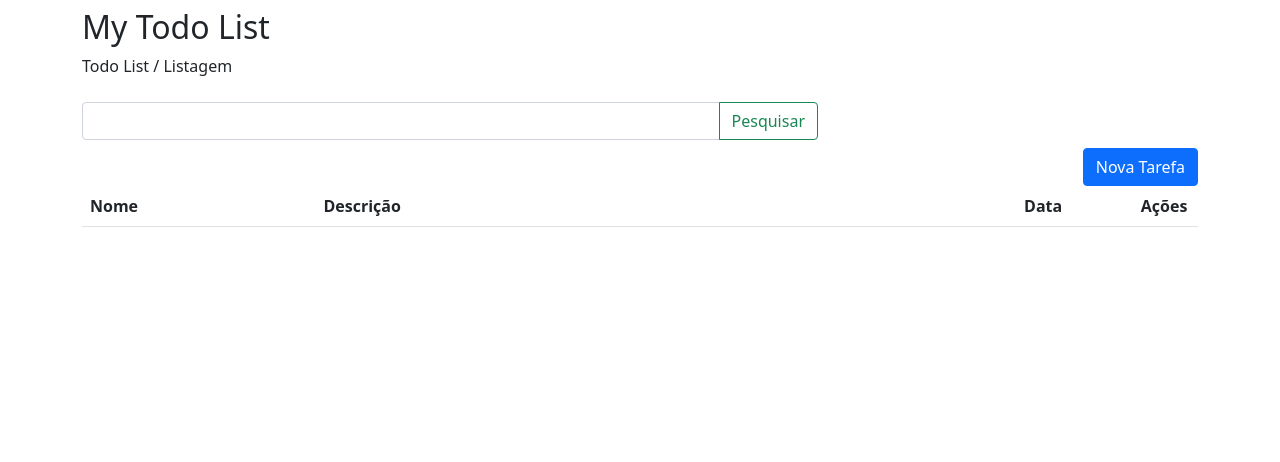
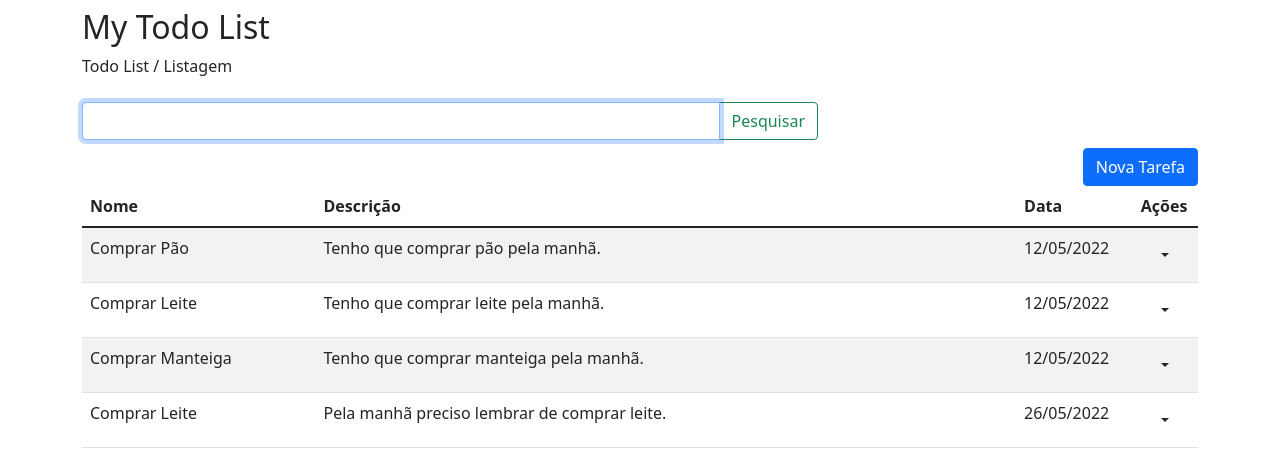
Before and after one commit to PedroFerreiraCJr/angular-todo, an Angular app: page /list in a window 1280 px wide. Shown: the top 462 px of the page. Built offline with nearby package versions, Linux system fonts and the light colour scheme; data requests are answered from the project's data file.

Commit message:
correção na busca reativa

```diff
--- a/db.json
+++ b/db.json
@@ -17,6 +17,12 @@
       "description": "Tenho que comprar manteiga pela manhã.",
       "date": "2022-05-12T15:45:36.201Z",
       "id": 3
+    },
+    {
+      "name": "Comprar Leite",
+      "description": "Pela manhã preciso lembrar de comprar leite.",
+      "date": "2022-05-26T03:02:21.581Z",
+      "id": 4
     }
   ]
 }
--- a/src/app/app.module.ts
+++ b/src/app/app.module.ts
@@ -12,6 +12,7 @@ import { TodoComponent } from './components/todo/todo.component';
 import { TodoListComponent } from './components/todo-list/todo-list.component';
 import { BreadCrumbComponent } from './components/bread-crumb/bread-crumb.component';
 import { ModalComponent } from './components/modal/modal.component';
+import { AutofocusDirective } from './directives/autofocus.directive';
 
 @NgModule({
   declarations: [
@@ -19,7 +20,8 @@ import { ModalComponent } from './components/modal/modal.component';
     TodoComponent,
     TodoListComponent,
     BreadCrumbComponent,
-    ModalComponent
+    ModalComponent,
+    AutofocusDirective
   ],
   imports: [
     BrowserModule,
--- a/src/app/components/todo-list/todo-list.component.html
+++ b/src/app/components/todo-list/todo-list.component.html
@@ -3,11 +3,8 @@
     <div class="row">
       <div class="col-sm-8">
         <div class="input-group">
-          <input type="search" class="form-control" formControlName="search">
+          <input type="search" class="form-control" formControlName="search" [autofocus]="true">
           <button class="btn btn-outline-success" type="button" (click)="onSubmit()">Pesquisar</button>
-        </div>
-        <div class="invalid-feedback">
-          Example invalid input group feedback
         </div>
       </div>
     </div>
--- a/src/app/components/todo-list/todo-list.component.ts
+++ b/src/app/components/todo-list/todo-list.component.ts
@@ -2,7 +2,7 @@ import { Component, OnInit } from '@angular/core';
 import { FormBuilder, FormGroup, Validators } from '@angular/forms';
 import { ActivatedRoute, Router } from '@angular/router';
 
-import { filter, map, Observable, of, switchMap, tap } from 'rxjs';
+import { distinctUntilChanged, filter, map, Observable, of, startWith, switchMap, tap } from 'rxjs';
 import { Todo } from 'src/app/model/todo.model';
 
 import { BreadCrumbService } from '../bread-crumb/bread-crumb.service';
@@ -30,12 +30,13 @@ export class TodoListComponent implements OnInit {
       search: ['', [Validators.min(2)]]
     });
 
-    this.todos$ = this.todoService.list();
-
     /**
      * Implementeação de busca reativa através do observable valuechanges
     */
     this.todos$ = this.form.get('search')?.valueChanges.pipe(
+      tap(console.log),
+      startWith(''),
+      distinctUntilChanged(),
       switchMap(value => this.todoService.list()
         .pipe(
           map(todos =>
@@ -63,7 +64,7 @@ export class TodoListComponent implements OnInit {
      * Dispara o evento de valuechanges programaticamente no formcontrol
      * https://stackoverflow.com/questions/42435736/how-to-fire-the-valuechanges-programmatically
     */
-    this.form.get('search')?.updateValueAndValidity({ onlySelf: false, emitEvent: true });
+     this.form.get('search')?.updateValueAndValidity({ onlySelf: false, emitEvent: true });
   }
 
   public onNew(): void {
--- /dev/null
+++ b/src/app/directives/autofocus.directive.ts
@@ -0,0 +1,23 @@
+import { Directive, ElementRef, Input, OnInit } from '@angular/core';
+
+/**
+ * Link de referência desta impl:
+ * https://stackoverflow.com/questions/41873893/angular2-autofocus-input-element
+ */
+@Directive({
+  selector: '[autofocus]'
+})
+export class AutofocusDirective implements OnInit {
+  private _autofocus = true;
+
+  constructor(private el: ElementRef) { }
+
+  ngOnInit() {
+    if (this._autofocus || typeof this._autofocus === "undefined")
+      this.el.nativeElement.focus();
+  }
+
+  @Input() set autofocus(condition: boolean) {
+    this._autofocus = condition != false;
+  }
+}
```
Also changed, not shown: 1 other file (tests, documents, lock files or other folders).
